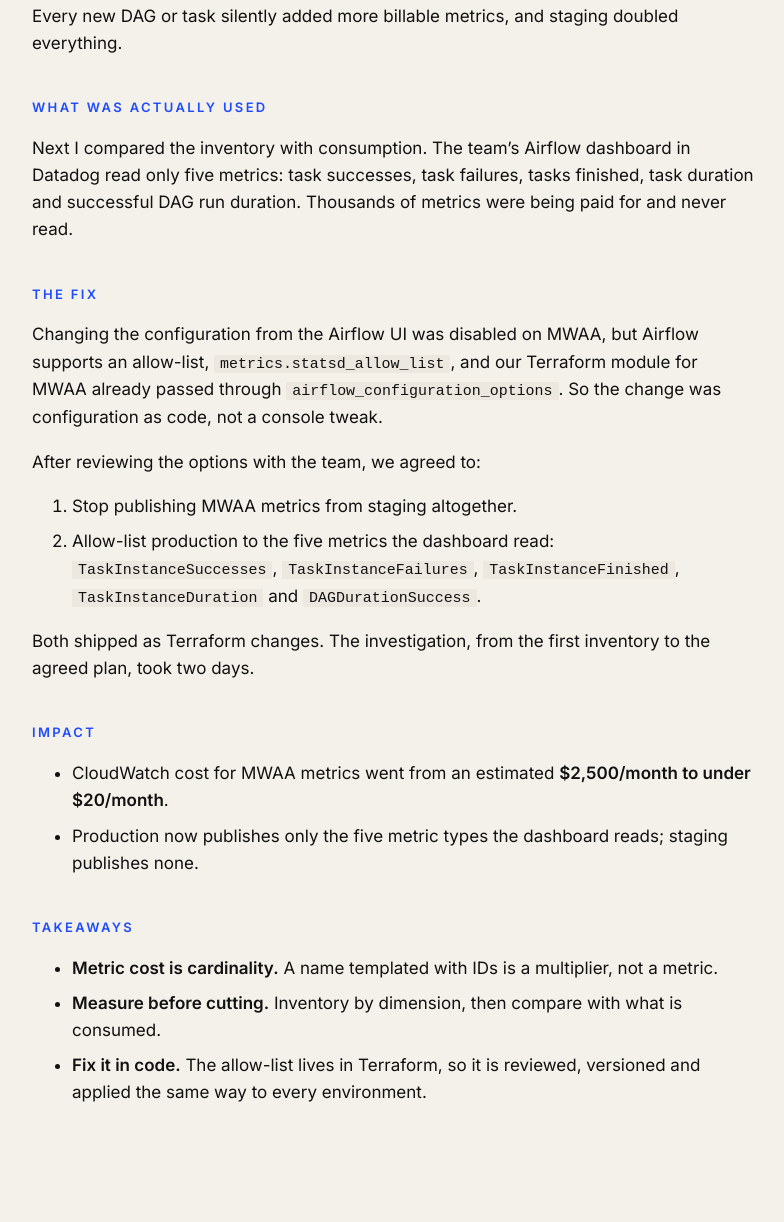
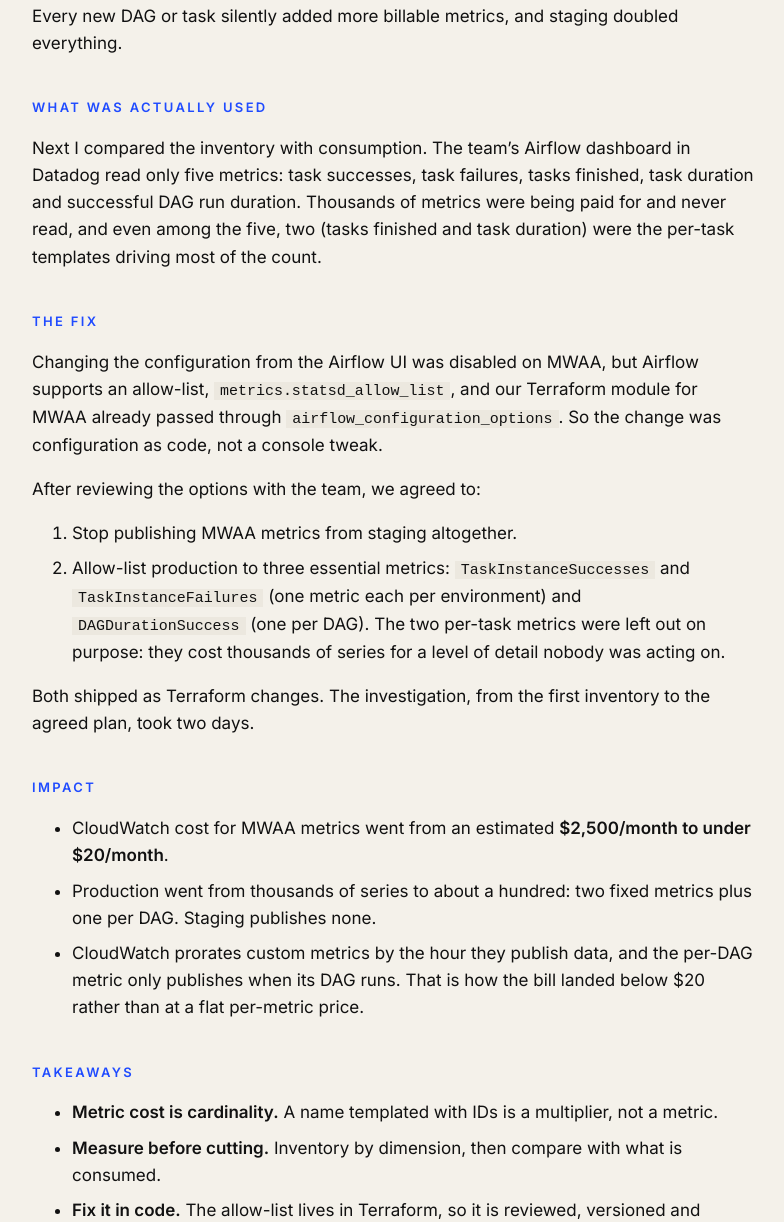
Before and after one commit to alvarofpp/alvarofpp.github.io, an Astro site: page /work/mwaa-metrics-cost in a window 1280 px wide. Shown: the part 1651-2873 px from the top of the page, without its empty margins (246-1030 px from the left). Built offline with nearby package versions, Linux system fonts and the light colour scheme; Astro itself is replaced by a stand-in of ours.

Commit message:
docs(work): volta estudo do mwaa para as 3 métricas do ticket e explica o custo

```diff
--- a/src/content/work/mwaa-metrics-cost.md
+++ b/src/content/work/mwaa-metrics-cost.md
@@ -45,7 +45,8 @@
 
 Next I compared the inventory with consumption. The team's Airflow dashboard in Datadog read only
 five metrics: task successes, task failures, tasks finished, task duration and successful DAG run
-duration. Thousands of metrics were being paid for and never read.
+duration. Thousands of metrics were being paid for and never read, and even among the five, two
+(tasks finished and task duration) were the per-task templates driving most of the count.
 
 ## The fix
 
@@ -56,8 +57,10 @@
 After reviewing the options with the team, we agreed to:
 
 1. Stop publishing MWAA metrics from staging altogether.
-2. Allow-list production to the five metrics the dashboard read: `TaskInstanceSuccesses`,
-   `TaskInstanceFailures`, `TaskInstanceFinished`, `TaskInstanceDuration` and `DAGDurationSuccess`.
+2. Allow-list production to three essential metrics: `TaskInstanceSuccesses` and
+   `TaskInstanceFailures` (one metric each per environment) and `DAGDurationSuccess` (one per DAG).
+   The two per-task metrics were left out on purpose: they cost thousands of series for a
+   level of detail nobody was acting on.
 
 Both shipped as Terraform changes. The investigation, from the first inventory to the agreed
 plan, took two days.
@@ -65,7 +68,11 @@
 ## Impact
 
 - CloudWatch cost for MWAA metrics went from an estimated **$2,500/month to under $20/month**.
-- Production now publishes only the five metric types the dashboard reads; staging publishes none.
+- Production went from thousands of series to about a hundred: two fixed metrics plus one per DAG.
+  Staging publishes none.
+- CloudWatch prorates custom metrics by the hour they publish data, and the per-DAG metric only
+  publishes when its DAG runs. That is how the bill landed below $20 rather than at a flat
+  per-metric price.
 
 ## Takeaways
 
```
